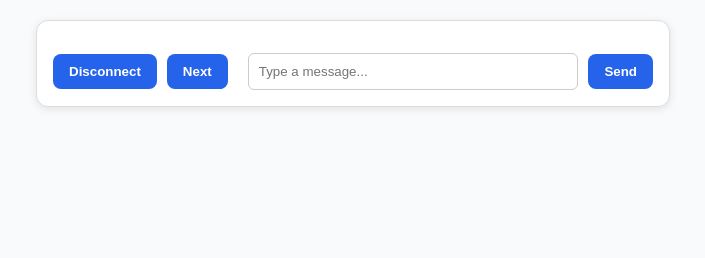
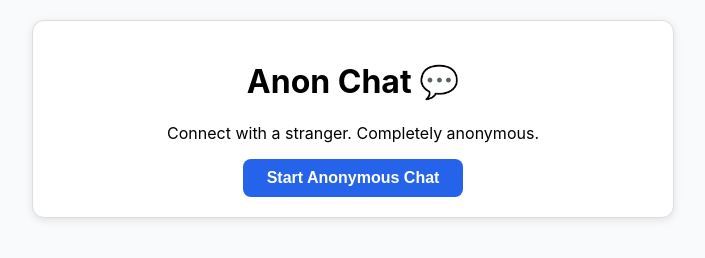
Before and after one commit to kowshikvarmarudraraju/anon-chat-frontend, a plain HTML site: page index.html in a window 1280 px wide. Shown: the whole page, without its empty margins (287-992 px from the left). Drawn offline with nearby package versions, Linux system fonts and the light colour scheme; no server answers.

Commit message:
index.html

```diff
--- a/index.html
+++ b/index.html
@@ -14,21 +14,38 @@
       flex-direction: column;
       align-items: center;
     }
-    #chat {
-      display: flex;
-      flex-direction: column;
+    #chat, #welcomeScreen {
       background: white;
       border-radius: 12px;
       box-shadow: 0 2px 8px rgba(0, 0, 0, 0.1);
-      padding: 16px;
+      padding: 20px;
       max-width: 600px;
       width: 100%;
       border: 1px solid #ddd;
+      display: none;
+      flex-direction: column;
+      gap: 16px;
+    }
+    #welcomeScreen {
+      display: flex;
+      align-items: center;
+      justify-content: center;
+      text-align: center;
+    }
+    #welcomeScreen button {
+      padding: 10px 24px;
+      background-color: #2563eb;
+      color: white;
+      font-weight: bold;
+      font-size: 1rem;
+      border: none;
+      border-radius: 8px;
+      cursor: pointer;
     }
     #messages {
       list-style: none;
       padding: 0;
-      margin: 0 0 16px 0;
+      margin: 0;
       max-height: 300px;
       overflow-y: auto;
     }
@@ -78,8 +95,7 @@
       border-radius: 6px;
       border: 1px solid #ccc;
     }
-    .send-btn,
-    .control-btn {
+    .send-btn, .control-btn {
       background: #2563eb;
       color: white;
       border: none;
@@ -120,6 +136,17 @@
   </style>
 </head>
 <body>
+
+  <!-- Welcome Screen -->
+  <div id="welcomeScreen">
+    <div>
+      <h1>Anon Chat 💬</h1>
+      <p>Connect with a stranger. Completely anonymous.</p>
+      <button onclick="startChat()">Start Anonymous Chat</button>
+    </div>
+  </div>
+
+  <!-- Chat Screen -->
   <div id="chat">
     <ul id="messages"></ul>
     <div id="inputArea">
@@ -144,18 +171,25 @@
     const inputEl = document.getElementById('msg');
 
     function startChat() {
+      document.getElementById('welcomeScreen').style.display = 'none';
+      document.getElementById('chat').style.display = 'flex';
+
       socket = io(SERVER);
+
       socket.on('connect', () => {
         addSystemMessage('Connected. Waiting for a stranger...');
       });
+
       socket.on('matched', () => {
         isMatched = true;
         addSystemMessage('🎯 Connected to a stranger!');
       });
+
       socket.on('partnerDisconnected', () => {
         isMatched = false;
         addSystemMessage('⚠️ Stranger disconnected.');
       });
+
       socket.on('message', msg => {
         addMessage(msg, 'stranger');
       });
@@ -201,8 +235,6 @@
       messagesEl.appendChild(li);
       messagesEl.scrollTop = messagesEl.scrollHeight;
     }
-
-    startChat();
   </script>
 </body>
 </html>
```
